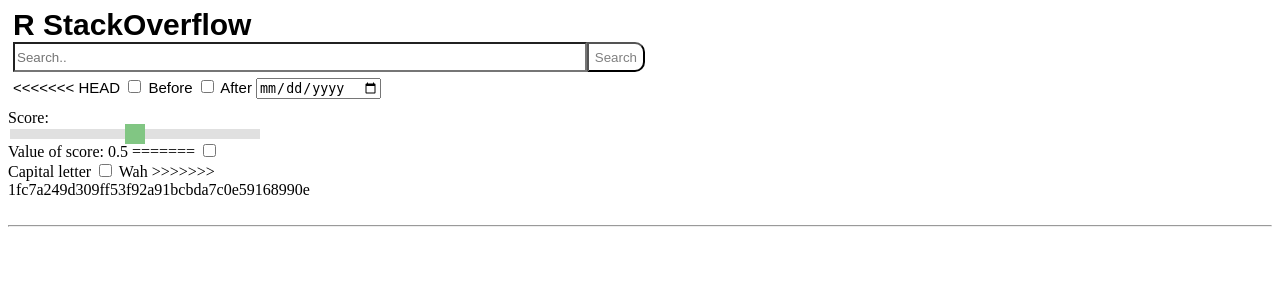
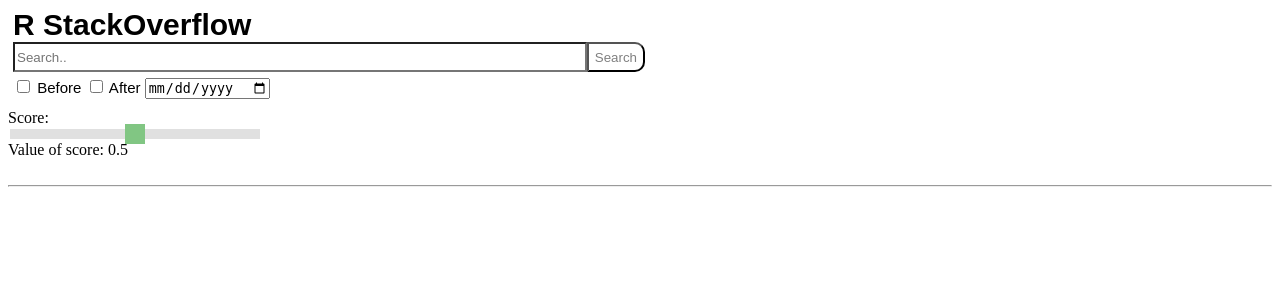
Before and after one commit to stefanklut/search-engine, a Django app: template search/search/templates/search.html in a window 1280 px wide. Shown: the top 300 px of the page. Run offline with Django 3.2, Linux system fonts and the light colour scheme; the template is opened without the code that fills it, so the values that code supplies are empty; parts of the project's set-up code (start-up, migrations or seed data) failed here and were passed over.

Commit message:
now really

```diff
--- a/search/search/templates/search.html
+++ b/search/search/templates/search.html
@@ -114,7 +114,6 @@
 		<input type="submit" value="Search">
 	</div>
 	<div class="search-buttons">
-<<<<<<< HEAD
 		<input type="hidden" name="before" value="False">
 		<input type="checkbox" name="before" value="True"> Before
 		<input type="hidden" name="after" value="False">
@@ -125,12 +124,6 @@
   	Score:
 		<input type="range" name="score" min="0.0" max="1.0" value="0.5" step="0.01" class="slider" id="score">
 		Value of score: <span id="demo"></span>
-=======
-		<input type="hidden" name="capital" value="False">
-		<input type="checkbox" name="capital" value="True"> Capital letter
-		<input type="hidden" name="wah" value="False">
-		<input type="checkbox" name="wah" value="True"> Wah
->>>>>>> 1fc7a249d309ff53f92a91bcbda7c0e59168990e
 	</div>
 	<script>
 		var slider = document.getElementById("score");
```
